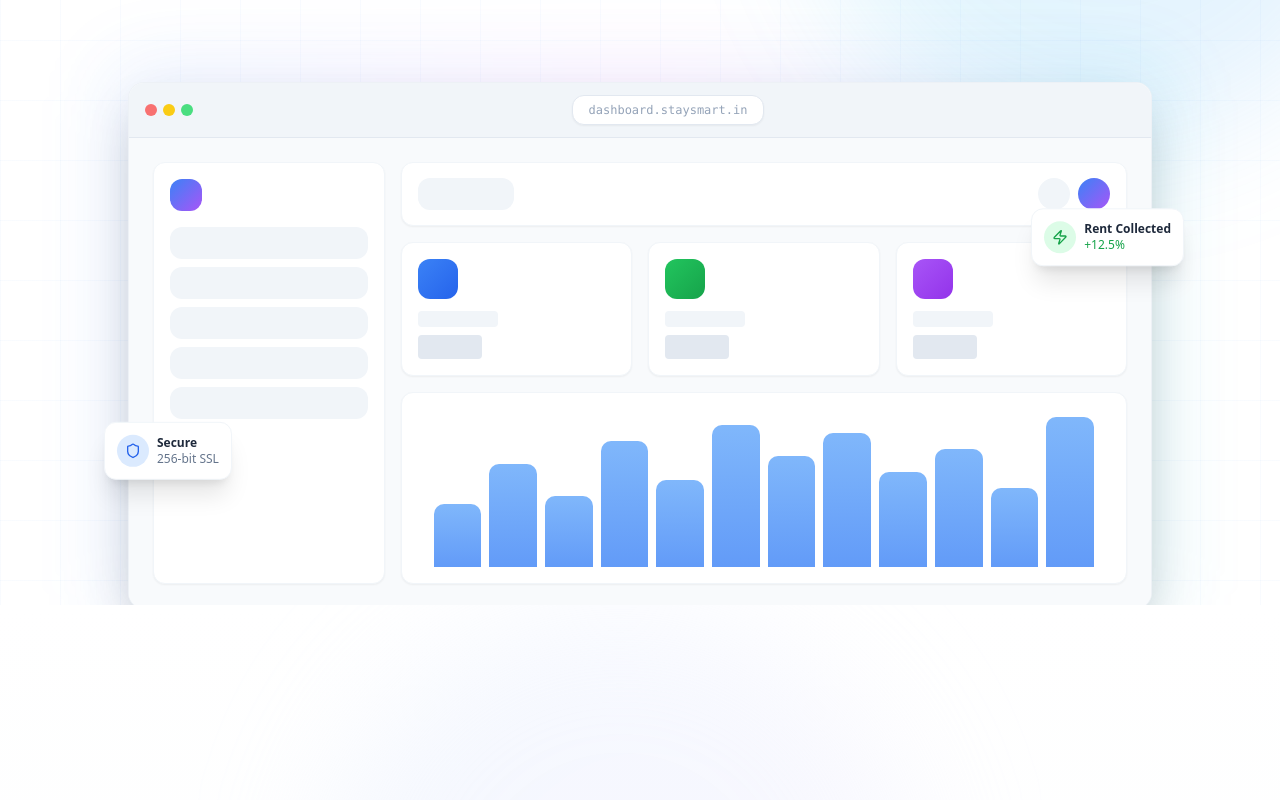
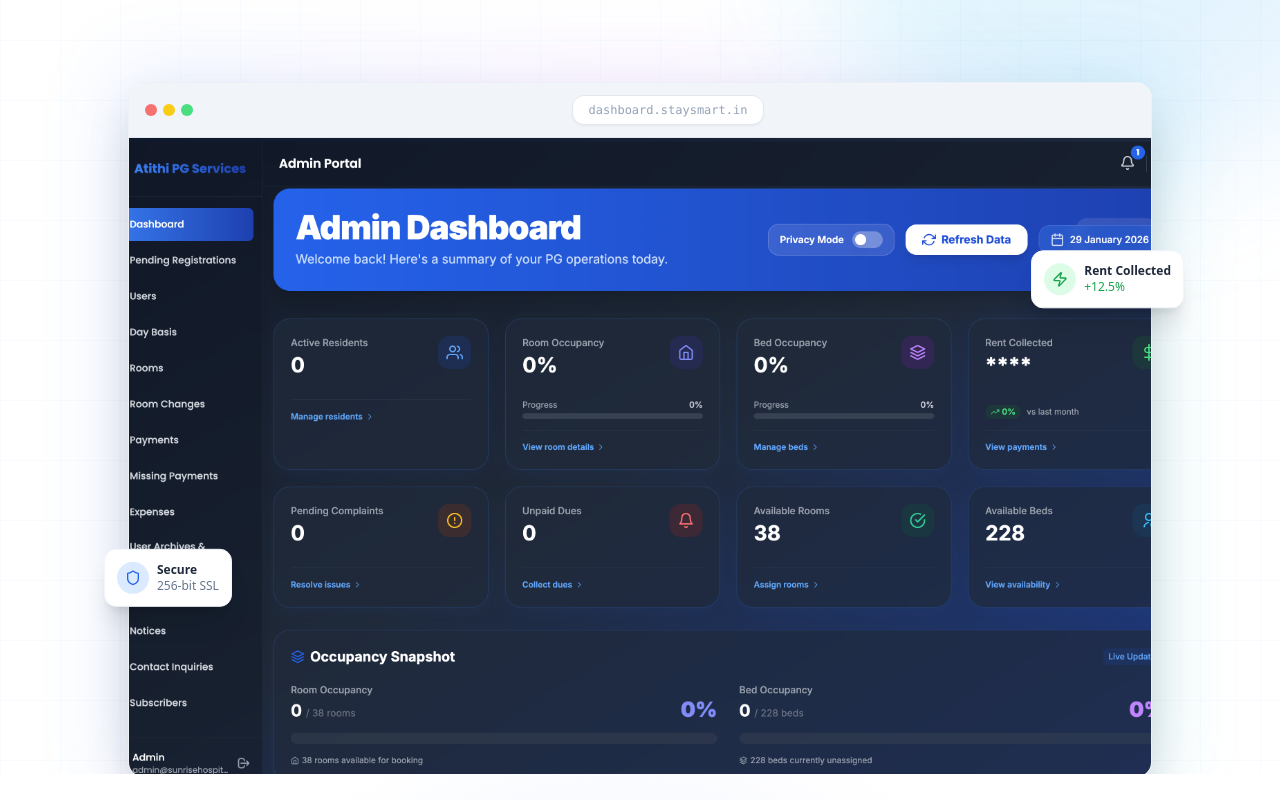
Before and after one commit to ravindrasirvi609/stay-smart-main, a Next.js app: page / in a window 1280 px wide. Shown: the part 800-1600 px from the top of the page. Built offline with nearby package versions, Linux system fonts and the light colour scheme.

Commit message:
images added

```diff
--- a/src/sections/Hero.tsx
+++ b/src/sections/Hero.tsx
@@ -279,68 +279,12 @@ const Hero = () => {
               </div>
 
               {/* Dashboard Content */}
-              <div className="p-6 bg-slate-50">
-                <div className="grid grid-cols-12 gap-4">
-                  {/* Sidebar */}
-                  <div className="col-span-3 bg-white rounded-xl shadow-sm border border-slate-100 p-4">
-                    <div className="w-8 h-8 bg-gradient-to-br from-blue-500 to-purple-500 rounded-lg mb-4" />
-                    <div className="space-y-2">
-                      {[1, 2, 3, 4, 5].map((i) => (
-                        <div key={i} className="h-8 bg-slate-100 rounded-lg" />
-                      ))}
-                    </div>
-                  </div>
-
-                  {/* Main Content */}
-                  <div className="col-span-9 space-y-4">
-                    {/* Header */}
-                    <div className="h-16 bg-white rounded-xl shadow-sm border border-slate-100 flex items-center px-4 justify-between">
-                      <div className="flex gap-2">
-                        <div className="w-24 h-8 bg-slate-100 rounded-lg" />
-                      </div>
-                      <div className="flex gap-2">
-                        <div className="w-8 h-8 bg-slate-100 rounded-full" />
-                        <div className="w-8 h-8 bg-gradient-to-br from-blue-500 to-purple-500 rounded-full" />
-                      </div>
-                    </div>
-
-                    {/* Stats Cards */}
-                    <div className="grid grid-cols-3 gap-4">
-                      {[
-                        { color: 'from-blue-500 to-blue-600', label: 'Total Tenants' },
-                        { color: 'from-green-500 to-green-600', label: 'Occupancy' },
-                        { color: 'from-purple-500 to-purple-600', label: 'Revenue' },
-                      ].map((stat, i) => (
-                        <motion.div
-                          key={i}
-                          initial={{ opacity: 0, y: 20 }}
-                          animate={{ opacity: 1, y: 0 }}
-                          transition={{ delay: 1.5 + i * 0.1 }}
-                          className="bg-white rounded-xl shadow-sm border border-slate-100 p-4"
-                        >
-                          <div className={`w-10 h-10 bg-gradient-to-br ${stat.color} rounded-lg mb-3`} />
-                          <div className="h-4 w-20 bg-slate-100 rounded mb-2" />
-                          <div className="h-6 w-16 bg-slate-200 rounded" />
-                        </motion.div>
-                      ))}
-                    </div>
-
-                    {/* Chart Area */}
-                    <div className="bg-white rounded-xl shadow-sm border border-slate-100 p-4 h-48">
-                      <div className="flex items-end justify-between h-full gap-2 px-4">
-                        {[40, 65, 45, 80, 55, 90, 70, 85, 60, 75, 50, 95].map((h, i) => (
-                          <motion.div
-                            key={i}
-                            initial={{ height: 0 }}
-                            animate={{ height: `${h}%` }}
-                            transition={{ delay: 1.8 + i * 0.05, duration: 0.5, ease: 'easeOut' }}
-                            className="flex-1 bg-gradient-to-t from-blue-500 to-blue-400 rounded-t-md opacity-80"
-                          />
-                        ))}
-                      </div>
-                    </div>
-                  </div>
-                </div>
+              <div className="bg-slate-50 relative aspect-[16/10] overflow-hidden">
+                <img
+                  src="/dashboard.png"
+                  alt="Stay Smart Dashboard Preview"
+                  className="w-full h-full object-cover object-top"
+                />
               </div>
             </div>
 
```
Also changed, not shown: public/dashboard.png (added).
